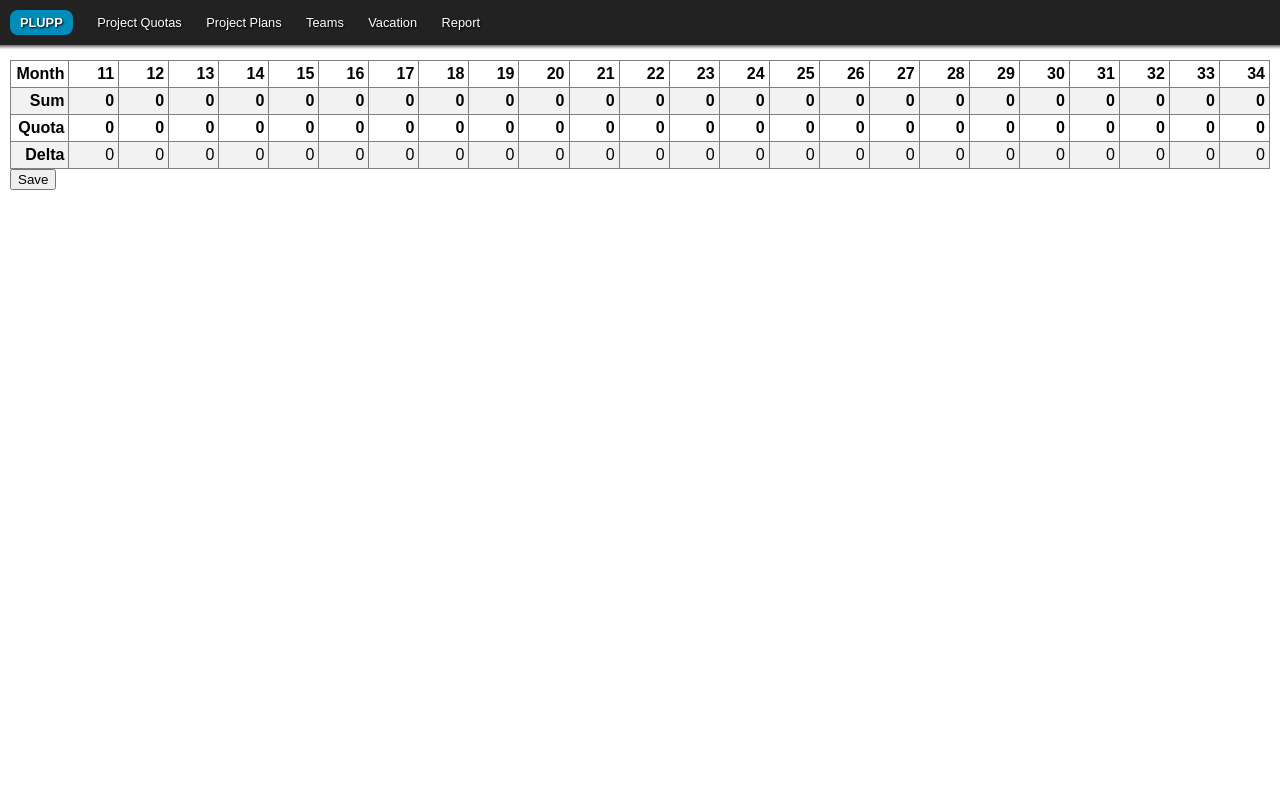
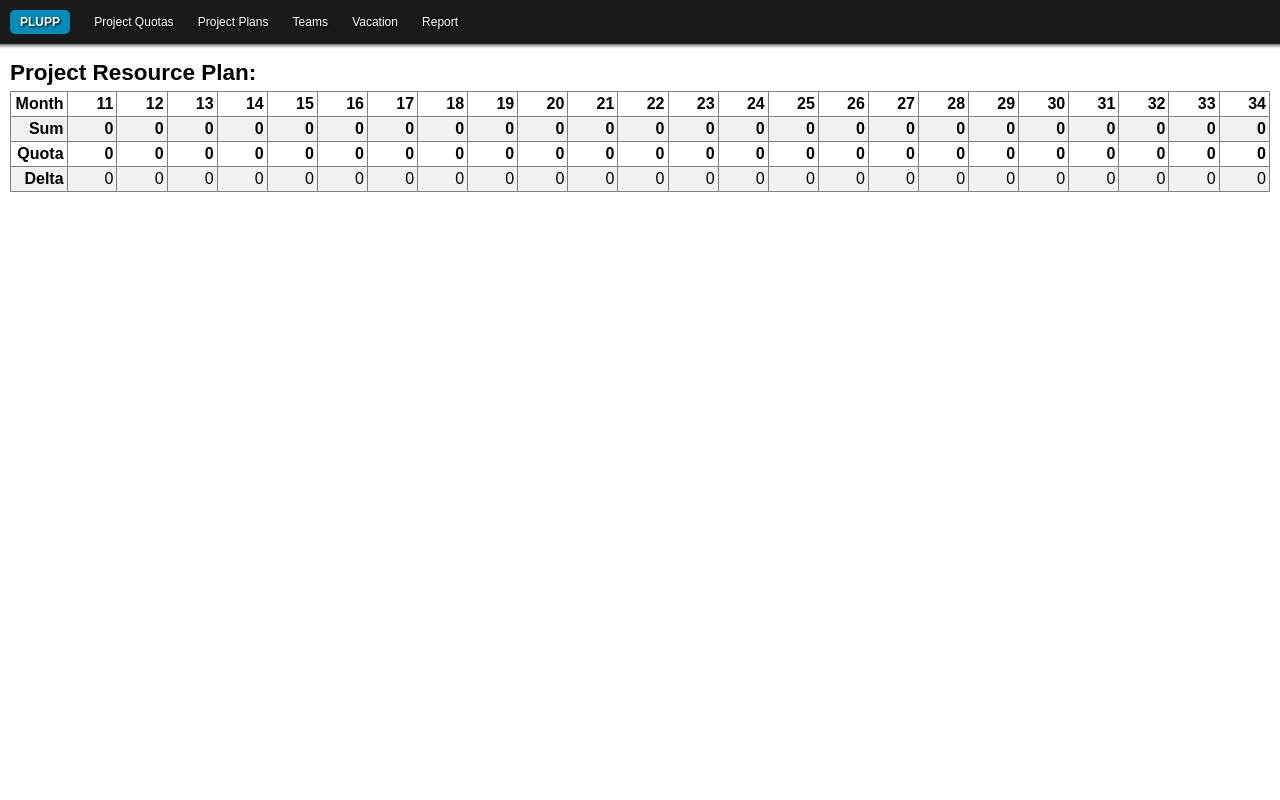
Before and after one commit to romfelt/plupp, a PHP site: page / in a window 1280 px wide. Run offline with PHP 8.4, Linux system fonts and the light colour scheme; data that the repository does not hold is empty.

Commit message:
Added Save and Undo buttons, that will fade in/out depending on status. Style formatting and cleaning up.

```diff
--- a/index.php
+++ b/index.php
@@ -11,7 +11,7 @@
 		<div id="menu" style="display:table;">
 			<div style="display:table-cell;vertical-align:middle;">
 				<a id="logo" href="#plupp">PLUPP</a>
-				<a href="" onClick="showView('quotas');">Project Quotas</a>
+				<a onClick="showView('quotas');">Project Quotas</a>
 				<a href="" onClick="showView('plans');">Project Plans</a>
 				<a href="" onClick="showView('teams');">Teams</a>
 				<a href="#home">Vacation</a>
@@ -21,5 +21,6 @@
 		<div id="main">
 			<div id="table-container"></div>
 		</div>
+		<div id="buttons"></div>
 	</body>
 </html>
--- a/plupp.css
+++ b/plupp.css
@@ -1,17 +1,15 @@
-* {
-	font-family: sans-serif;
-}
-
 body {
 	margin: 0;
+	font-family: sans-serif;
+	font-size: 15px;
 }
 
 #menu {
     margin: 0;
     padding: 10px;
     overflow: hidden;
-    background-color: #222;
-    box-shadow: 0px 0px 3px 2px #666;
+    background-color: rgba(0,0,0,0.9);
+    box-shadow: 0px 0px 3px 2px rgba(100,100,100,0.9);
     position: fixed;
     top: 0;
     width: 100%;
@@ -19,7 +17,7 @@ body {
 }
 
 #menu a {
-	font-size: 80%;
+	font-size: 0.8em;
     color: #fff;
     text-decoration: none;
 	text-shadow: 1px 1px 2px #000;
@@ -36,7 +34,14 @@ body {
 	display: inline-block;
 	background-color: #008CBA;
 	padding: 5px 10px;
-	border-radius: 8px;
+	border-radius: 5px;
+}
+
+h1 {
+	font-weight: bold;
+	font-size: 1.5em;
+    margin-top: 0em;
+    margin-bottom: 0.2em;
 }
 
 table {
@@ -48,8 +53,9 @@ table, th, td {
 }
 
 th, td {
-	padding: 4px;
+	padding: 3px;
 	text-align: right;
+	font-size: 1em;
 	width: 50px;
 }
 
--- a/plupp.js
+++ b/plupp.js
@@ -62,7 +62,7 @@ Plupp = {
 		return new PluppRequest("quota/" + projectId + "/" + startPeriod + "/" + length);
 	},
 	setQuotas:function(data) {
-		return new PluppRequest("quota", data);
+		return new PluppRequest("quotas", data);
 	},
 	getQuotas:function(startPeriod, length) {
 		return new PluppRequest("quotas/" + startPeriod + "/" + length);
@@ -71,9 +71,10 @@ Plupp = {
 
 
 
-function Table(tableId, periodType, startPeriod, length, requestService, requestId) {
+function Table(tableTitle, periodType, startPeriod, length, requestService, requestId) {
 	var self = this; // keep reference to this object to be used independent of call context
-	this.tableId = tableId;
+	this.tableTitle = tableTitle;
+	this.tableId = 'pluppTable';
 	this.startPeriod = startPeriod;
 	this.length = length;
 	this.requestService = requestService;
@@ -225,27 +226,45 @@ function Table(tableId, periodType, startPeriod, length, requestService, request
 			table.append(tr);
 		});
 
+		// erase existing elements in container and add table
+		container.html('<h1>' + self.tableTitle + '</h1>');
 		container.append(table);
 		table.editableTableWidget();
 		self.updateTable();
 
 		if (self.buttons === true) {
-			//var save = $('<button>Save</button>').click(function (){alert("hej");} /*self.post()*/);
-			var save = $('<button>Save</button>').click(function (){ self.post();});
-			container.append(save);
+			$('#buttons').hide();
+
+			var save = $('<button id="save">Save changes</button>')
+				.click(function() {
+					self.post();
+				})
+				.addClass('button button-save');
+
+			var cancel = $('<button id="undo">Undo</button>')
+				.click(function() {
+					// @TODO undo all edits, add default values to cell data?
+				})
+				.addClass('button button-undo');
+
+			// erase existing elements in button container and add buttons
+			$('#buttons').html(save);
+			$('#buttons').append(cancel);
 		}
 
 		$('td.cell').on('validate', function(e, newValue) {
-			// @TODO make proper input value check
-			if (newValue == 1) {
+			if (isNaN(newValue)) {
 				return false; // mark cell as invalid
 			}
 		});
 
 		$('td.cell').on('change', function(e, newValue) {
+			$(e.target).addClass('cell-dirty');
+			$('#buttons').fadeIn();
+
 			// @TODO only update corresponding column
-			$(e.target).addClass('cell-dirty');
 			self.updateTable();
+
 			return true;
 		});
 	}
@@ -264,6 +283,11 @@ function Table(tableId, periodType, startPeriod, length, requestService, request
 				requestData.data.push({'id' : id, 'period' : period, 'value' : value});
 			}
 		});
+
+		// check if there where dirty cells
+		if (requestData.data.length == 0) {
+			return;
+		}
 
 		var request;
 		if (self.requestService == 'quotas') {
@@ -285,6 +309,7 @@ function Table(tableId, periodType, startPeriod, length, requestService, request
 			}
 			else {
 				$('#' + self.tableId + ' td.cell-dirty').removeClass('cell-dirty');
+				$('#buttons').fadeOut();
 			}
 		})
 		.fail(function() {
@@ -302,7 +327,7 @@ function quotasTable(startPeriod, length) {
 		quotas.run(), projects.run()
 	)
 	.then(function() {
-		var t = new Table('quotas', 'month', startPeriod, length, 'quotas');
+		var t = new Table('Project Quotas', 'month', startPeriod, length, 'quotas');
 		t.addEditDataSection(projects.reply.data, quotas.reply.data);
 		t.addSum();
 		t.addDataRow([], 'quota', 'Available');
@@ -321,12 +346,17 @@ function projectTable(projectId, startPeriod, length) {
 	var teams = Plupp.getTeams();
 	var plan = Plupp.getPlan(projectId, startPeriod, length);
 	var quota = Plupp.getQuota(projectId, startPeriod, length);
+	var project = Plupp.getProject(projectId);
 
 	$.when(
-		teams.run(), quota.run(), plan.run()
+		teams.run(), quota.run(), plan.run(), project.run()
 	)
 	.then(function() {
-		var t = new Table('project', 'month', startPeriod, length, 'plan', projectId);
+		var title = 'Project Resource Plan: ';
+		if (typeof(project.reply.data) != 'undefined') {
+			title += project.reply.data[0].name;
+		}
+		var t = new Table(title, 'month', startPeriod, length, 'plan', projectId);
 		t.addEditDataSection(teams.reply.data, plan.reply.data);
 		t.addSum();
 		t.addDataRow(quota.reply.data, 'quota', 'Quota');
@@ -340,15 +370,16 @@ function projectTable(projectId, startPeriod, length) {
 }
 
 function showView(view) {
+	console.log('showView() ' + view);
 	if (view == 'quotas') {
-		quotasTable(startPeriod, length);
+		quotasTable(11, 24);
 	}
 }
 
 $(document).ready(function() {
 	console.log("ready!");
 
-	projectTable(66, 11, 24);
+	projectTable(1, 11, 24);
 //	quotasTable(11, 24);
 
 	return;
```
Also changed, not shown: other parts of plupp.css (+25 -19 lines).
